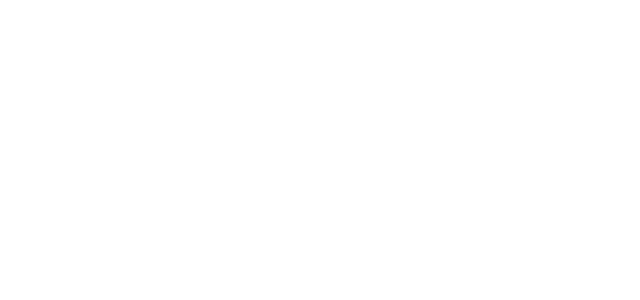
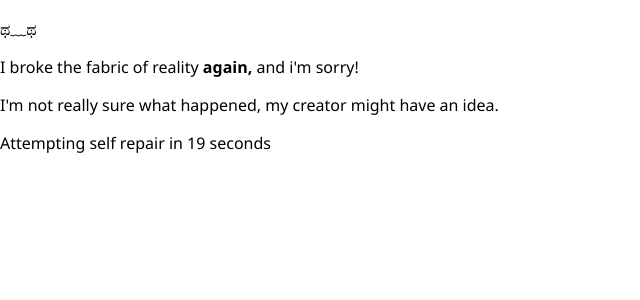
Before and after one commit to smultar/aether.link, a React (Create React App) app: page /crash in a window 1280 px wide. Shown: the top 300 px of the page, without its empty margins (0-640 px from the left). Built offline with nearby package versions, Linux system fonts and the light colour scheme.

Commit message:
Added a crash screen

```diff
--- a/src/App.js
+++ b/src/App.js
@@ -7,6 +7,7 @@ import config from './config';
 // Pages
 import Update from "./pages/update";
 import Main from "./pages/main";
+import Crash from "./pages/crash";
 
 const Handle = () => {
   if (!process.env.NODE_ENV || process.env.NODE_ENV === 'development') {
@@ -15,6 +16,7 @@ const Handle = () => {
         <Switch>
           <Route exact path='/' component={Update}/>
           <Route exact path='/main' component={Main}/>
+          <Route exact path='/crash' component={Crash}/>
         </Switch>
       </BrowserRouter>
     )
@@ -24,6 +26,7 @@ const Handle = () => {
         <Switch>
           <Route exact path='/' component={Update}/>
           <Route exact path='/main' component={Main}/>
+          <Route exact path='/crash' component={Crash}/>
         </Switch>
       </HashRouter>
     )
--- /dev/null
+++ b/src/pages/crash.js
@@ -0,0 +1,44 @@
+import React, { useState, useEffect } from 'react';
+import { BrowserRouter, HashRouter, Switch, Route, Link } from "react-router-dom";
+
+
+// Global
+import config from '../config.json';
+
+const Page = () => {
+
+    const [face, setFace] = useState({current: 0, collection: ['ಥ_ಥ', 'ಥ‿ಥ', 'ಥ﹏ಥ', 'щ（ﾟДﾟщ）', '(⩾﹏⩽)']});
+    const [count, setCount] = useState(20);
+
+    useEffect(() => {
+        setInterval(() => {
+            let newFace = Object.assign({}, face);
+            newFace.current = Math.floor(Math.random() * newFace.collection.length);
+            setFace(newFace);
+        }, 5000);
+
+        const timer = setInterval(() => {
+            setCount(count - 1);
+        }, 1000);
+
+
+        if (count < 0) {
+            BrowserRouter.push('/'); clearInterval();
+            return () => clearInterval(timer);
+        }
+
+    }, []);
+
+    // Render
+    return (
+        <div id="crash">
+            <p className='ahhh'>{face.collection[face.current]}</p>
+            <p className='ahh'>I broke the fabric of reality <b>again,</b> and i'm sorry!</p>
+            <p className='ah'>I'm not really sure what happened, my creator might have an idea.</p>
+            <p className='ah'>Attempting self repair in {count} seconds</p>
+        </div>
+      );
+
+}
+
+export default Page;
```
